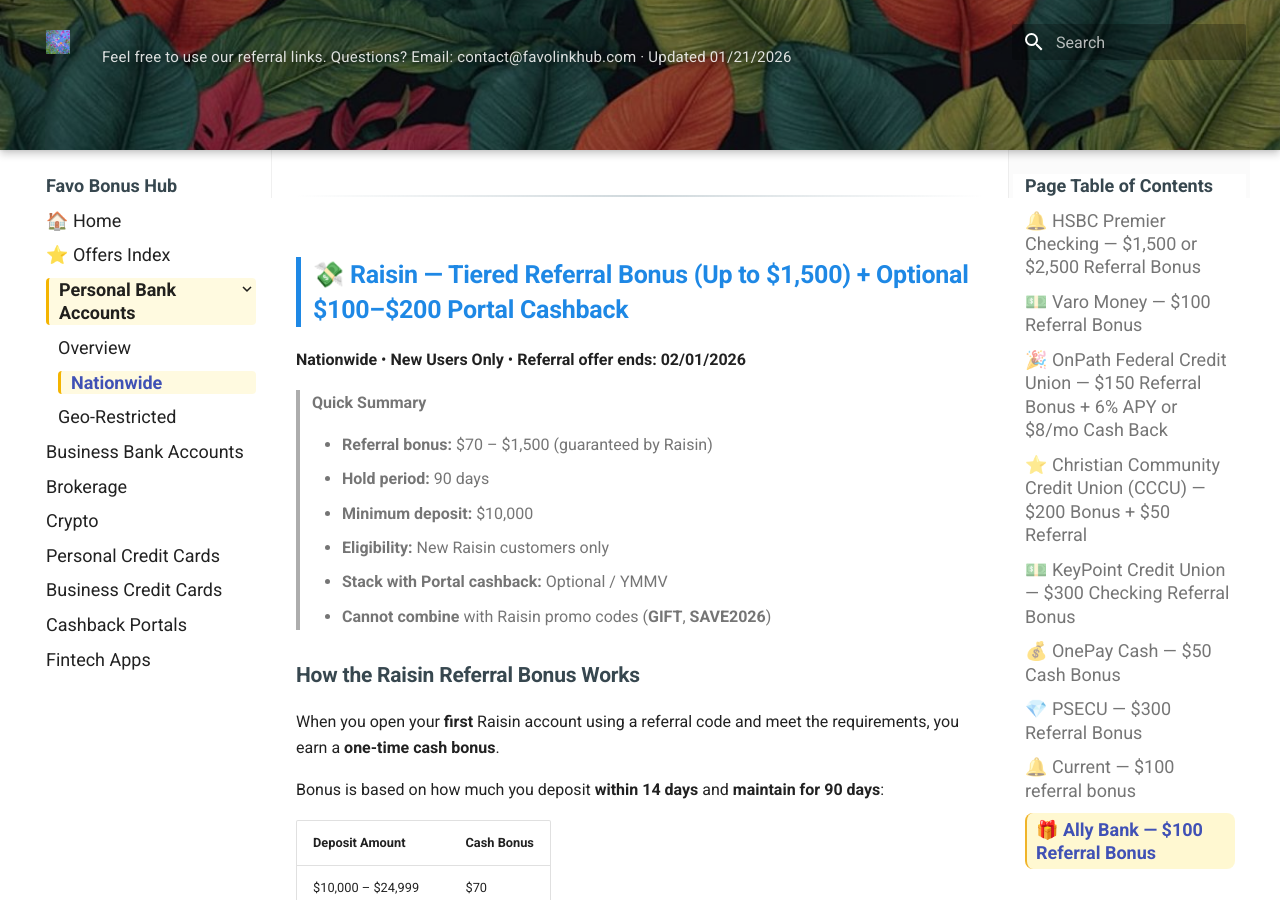
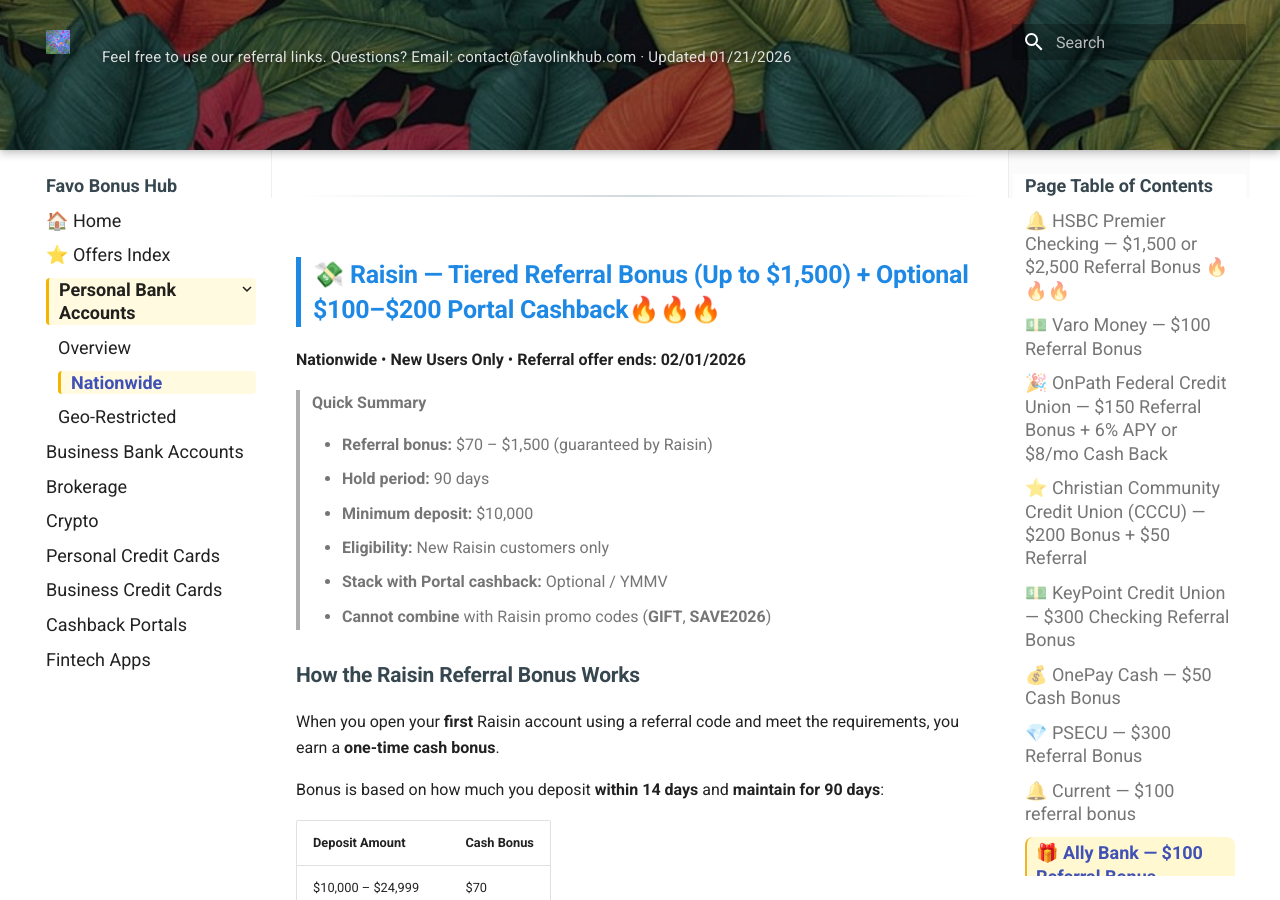
Before and after one commit to whispersofzephyr/favolinkhub-site, an MkDocs documentation site: the page built from docs/personal-bank-nationwide.md, in a window 1280 px wide and 900 px high, scrolled down 14250 px. Built offline with MkDocs 1.6.1 and Material for MkDocs 9.7.7, drawn with Linux system fonts in a browser that asks for light colours; some of the changed text lies outside the part shown.

```diff
--- a/docs/personal-bank-nationwide.md
+++ b/docs/personal-bank-nationwide.md
@@ -4,7 +4,7 @@ These offers are available to most U.S. residents with no state-level restrictio
 For offers that are limited to specific states (e.g. Colorado), see:
 → [Geo-Restricted Personal Bank Accounts](../personal-bank-geo/)
 
-## 🔔 HSBC Premier Checking — $1,500 or $2,500 Referral Bonus
+## 🔔 HSBC Premier Checking — $1,500 or $2,500 Referral Bonus 🔥🔥🔥
 **Nationwide • New HSBC customers only • Expires: 06/30/2026**
 
 > 💡 **Quick Summary**
@@ -497,7 +497,7 @@ Referral link: [Enroll here](https://ally.com/referral?code=4T6Q5X5B4M&CP=WebApp
 
 ---
 
-## 💸 Raisin — Tiered Referral Bonus (Up to $1,500) + Optional $100–$200 Portal Cashback
+## 💸 Raisin — Tiered Referral Bonus (Up to $1,500) + Optional $100–$200 Portal Cashback🔥🔥🔥
 **Nationwide** • **New Users Only** • **Referral offer ends: 02/01/2026**
 
 > **Quick Summary**
```
